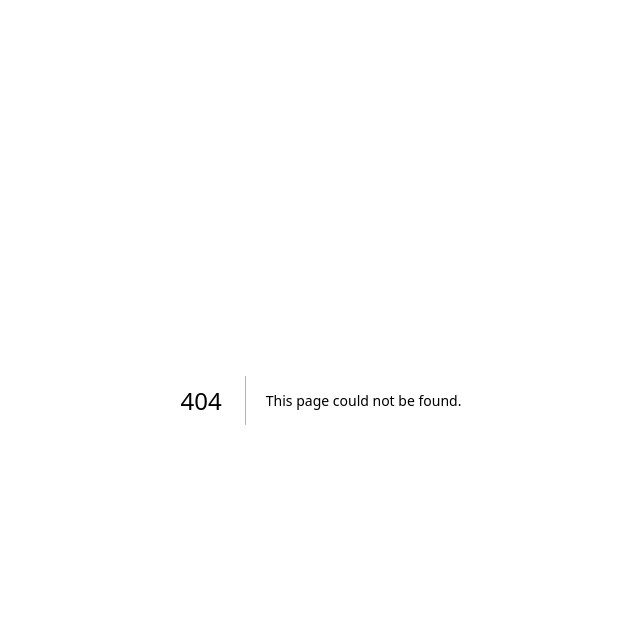
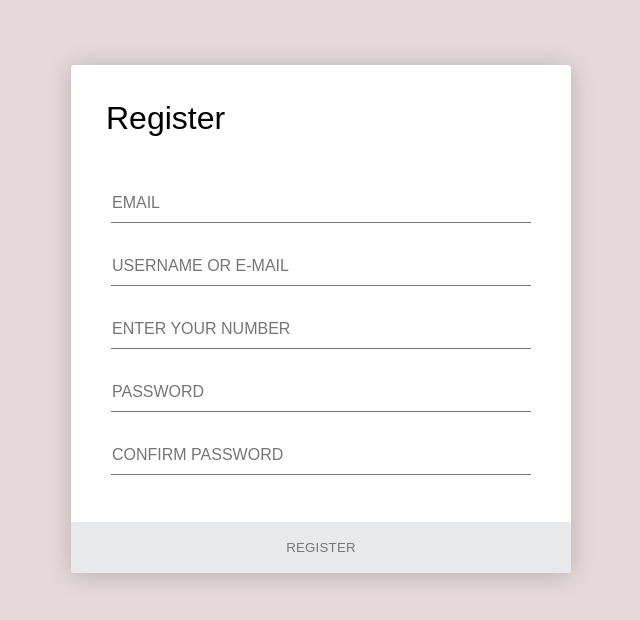
Before and after one commit to TanvirRubayed-code/weather_detection, a Next.js app: page /register in a window 1280 px wide. Before the commit this address had no page. Shown: the top 620 px of the page, without its empty margins (319-959 px from the left). Built offline with nearby package versions, Linux system fonts and the light colour scheme.

Commit message:
register page by hamja branch

```diff
--- /dev/null
+++ b/pages/register.js
@@ -0,0 +1,63 @@
+
+
+
+function Register(){
+return <div class="login-form">
+<form>
+  <h1>Register</h1>
+  <div class="content">
+	<div class="input-field">
+	  <input type="email" placeholder="Email" autocomplete="nope"/>
+	</div>
+
+    <div class="input-field">
+	  <input type="username or e-mail" placeholder="username or e-mail" autocomplete="nope"/>
+	</div>
+
+     <div class="input-field">
+            <input type="text" placeholder="Enter your number" required/>
+          </div>
+
+	<div class="input-field">
+	  <input type="password" placeholder="Password" autocomplete="new-password"/>
+	</div>
+
+    <div class="input-field">
+	  <input type="Confirm Password" placeholder="Confirm Password" autocomplete="new-password"/>
+	</div>
+
+
+    {/* <div class="gender-details">
+          <input type="radio" name="gender" id="dot-1"/>
+          <input type="radio" name="gender" id="dot-2"/>
+          <input type="radio" name="gender" id="dot-3"/>
+          <span class="gender-title">Gender</span>
+          <div class="category">
+            <label for="dot-1">
+            <span class="dot one"></span>
+            <span class="gender">Male</span>
+          </label>
+          <label for="dot-2">
+            <span class="dot two"></span>
+            <span class="gender">Female</span>
+          </label>
+          <label for="dot-3">
+            <span class="dot three"></span>
+            <span class="gender">Prefer not to say</span>
+            </label>
+          </div>
+          </div> */}
+
+
+
+  </div>
+  <div class="action">
+	<button>Register</button>
+
+  </div>
+</form>
+</div>
+
+}
+
+export default Register
```
